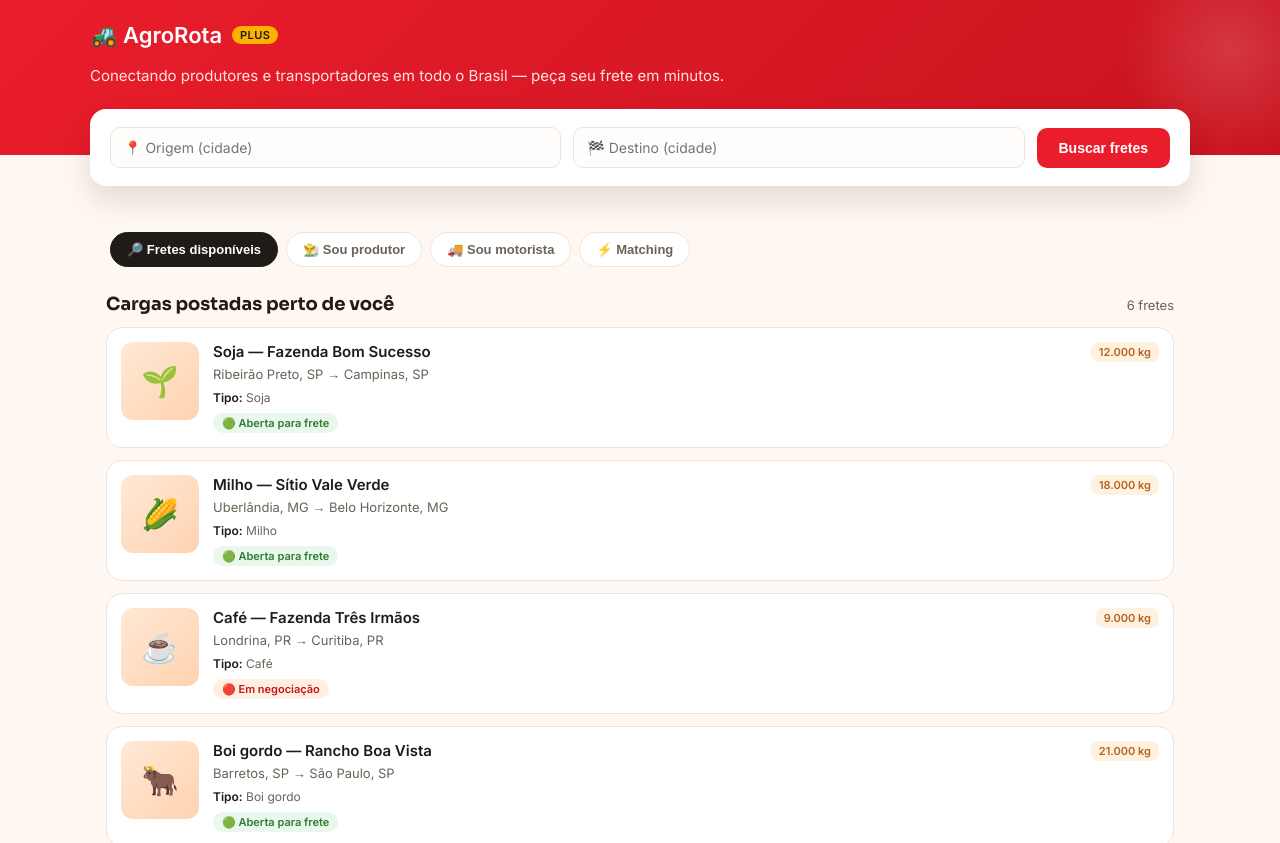
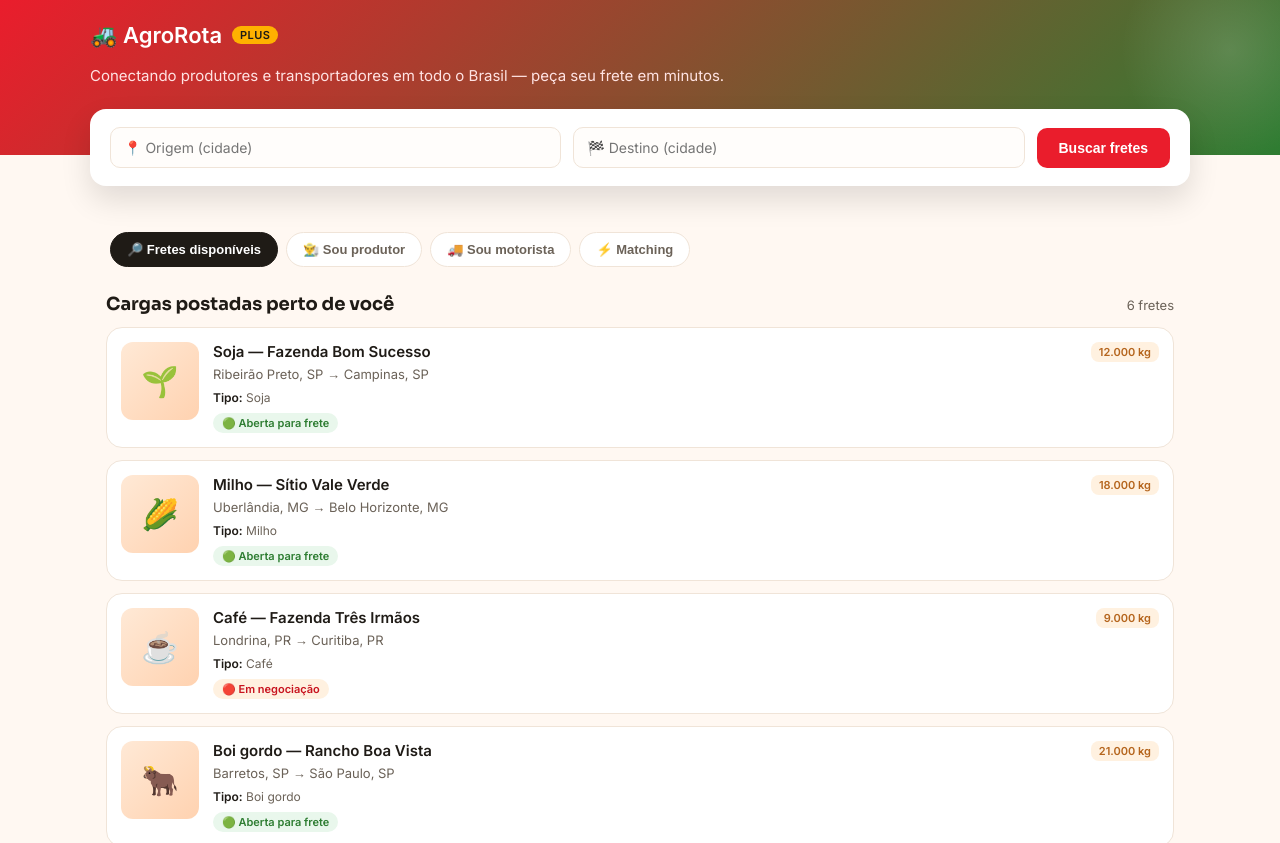
Before and after one commit to higorsdds-bot/SiteMvp, a plain HTML site: page index.html in a window 1280 px wide. Shown: the top 843 px of the page. Drawn offline with Linux system fonts and the light colour scheme.

Commit message:
alteração

```diff
--- a/index.html
+++ b/index.html
@@ -30,7 +30,7 @@
 
   /* ---------- HEADER ---------- */
   header.top{
-    background:linear-gradient(135deg,var(--red) 0%,var(--red-dark) 100%);
+    background:linear-gradient(135deg,var(--red) 0%,var(--green) 100%);
     color:white;
     padding:22px 24px 70px;
     position:relative;
```
